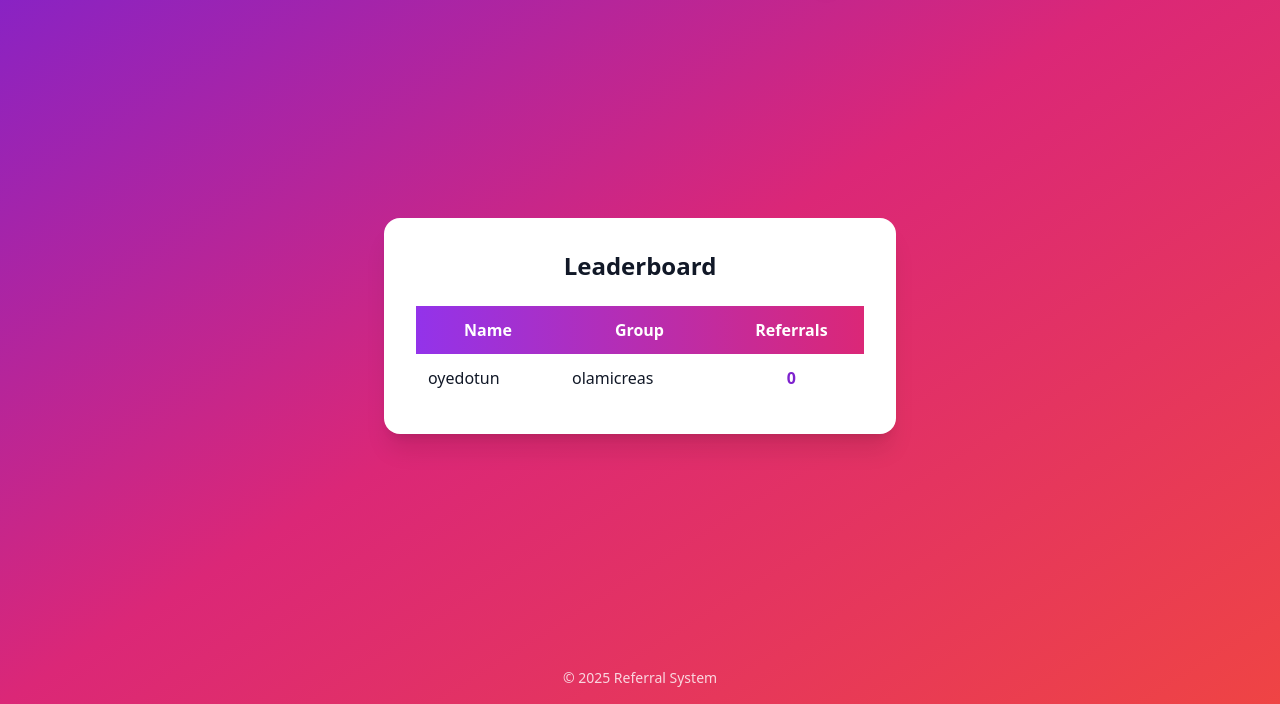
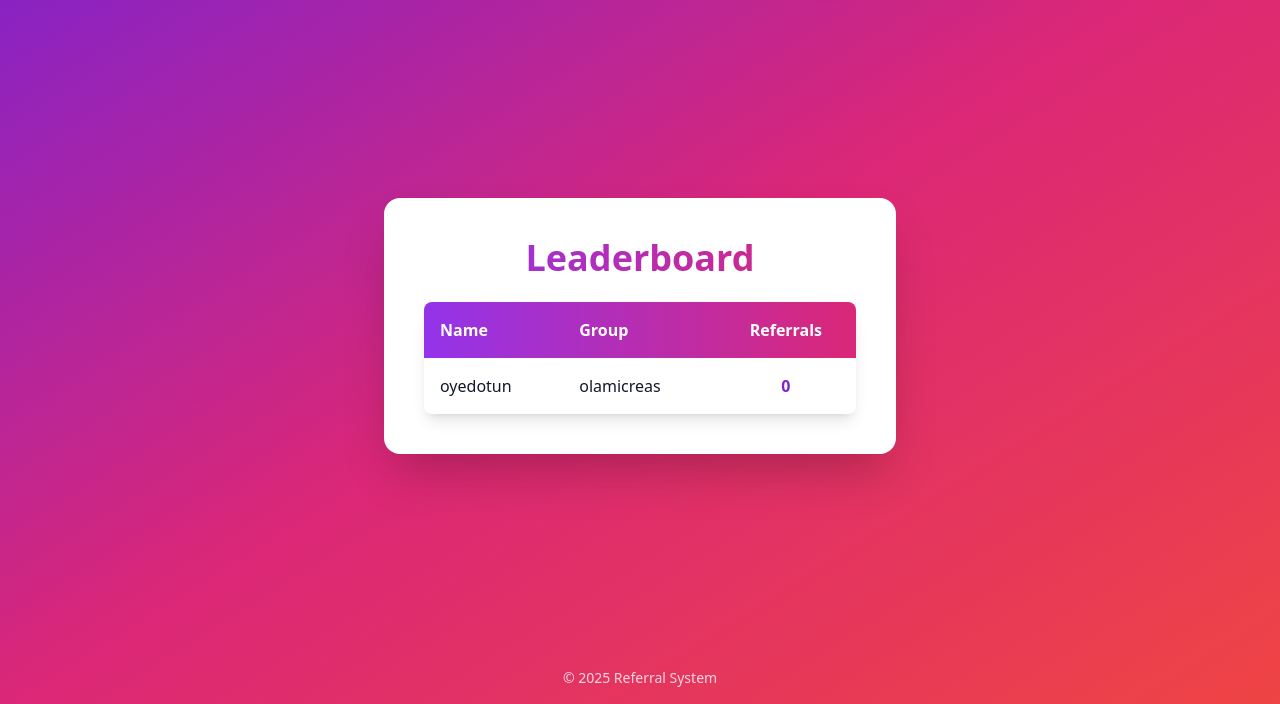
Before and after one commit to olamicreas/whatsapp_bot, a Flask app: page /public in a window 1280 px wide. Shown: the part 96-800 px from the top of the page. Run offline with Flask 3, Linux system fonts and the light colour scheme; some libraries are stand-ins or nearby versions.

Commit message:
Add files via upload

```diff
--- a/templates/progress.html
+++ b/templates/progress.html
@@ -1,36 +1,62 @@
 {% extends "layout.html" %}
 {% block content %}
-<div class="max-w-4xl mx-auto bg-white text-gray-900 rounded-2xl shadow-xl p-8 animate-fade-in">
+
+<div class="bg-white text-gray-900 rounded-2xl shadow-2xl p-6 sm:p-10 max-w-4xl mx-auto animate-fade-slide space-y-8">
+
+  <!-- Individual Progress Section -->
   {% if ref %}
-  <h2 class="text-2xl font-bold mb-4">{{ ref.name }}’s Progress</h2>
-  <p class="text-lg">Group: {{ ref.group }}</p>
-  <p class="text-lg font-semibold mt-2">Total Referrals: <span class="text-purple-600 text-3xl">{{ ref.referrals }}</span></p>
-  <a href="/public" class="inline-block mt-4 text-purple-500 hover:underline">View All</a>
+  <div class="text-center">
+    <h2 class="text-3xl sm:text-4xl font-extrabold bg-gradient-to-r from-purple-600 to-pink-600 bg-clip-text text-transparent mb-2">
+      {{ ref.name }}’s Progress
+    </h2>
+    <p class="text-lg sm:text-xl text-gray-700 mb-2">
+      Group: <span class="font-semibold text-purple-700">{{ ref.group }}</span>
+    </p>
+    <p class="text-xl sm:text-2xl font-bold mt-4">
+      Total Referrals: <span class="text-purple-600 text-4xl">{{ ref.referrals }}</span>
+    </p>
+
+    <a href="/public"
+       class="inline-block mt-6 text-white bg-gradient-to-r from-purple-600 to-pink-600 px-6 py-2 rounded-lg font-medium hover:scale-105 active:scale-95 transition-all duration-200 shadow-md">
+       View Leaderboard
+    </a>
+  </div>
   {% endif %}
 
+  <!-- Leaderboard Section -->
   {% if all_refs %}
-  <h2 class="text-2xl font-bold mb-6 text-center">Leaderboard</h2>
-  <table class="w-full border-collapse">
+  <div class="animate-fade-slide">
+    <h2 class="text-3xl sm:text-4xl font-extrabold text-center bg-gradient-to-r from-purple-600 to-pink-600 bg-clip-text text-transparent mb-6">
+      Leaderboard
+    </h2>
+
+    <div class="overflow-x-auto rounded-lg shadow-lg">
+      <table class="min-w-full border-collapse">
         <thead>
-      <tr class="bg-gradient-to-r from-purple-600 to-pink-600 text-white">
-        <th class="p-3">Name</th>
-        <th class="p-3">Group</th>
-        <th class="p-3">Referrals</th>
+          <tr class="bg-gradient-to-r from-purple-600 to-pink-600 text-white text-sm sm:text-base">
+            <th class="p-3 sm:p-4 text-left">Name</th>
+            <th class="p-3 sm:p-4 text-left">Group</th>
+            <th class="p-3 sm:p-4 text-center">Referrals</th>
           </tr>
         </thead>
         <tbody>
           {% for k, r in all_refs.items() %}
-      <tr class="hover:bg-gray-100 transition">
-        <td class="p-3 font-medium">{{ r.name }}</td>
-        <td class="p-3">{{ r.group }}</td>
-        <td class="p-3 text-center font-bold text-purple-700">{{ r.referrals }}</td>
+          <tr class="hover:bg-gray-100 transition duration-200 text-sm sm:text-base">
+            <td class="p-3 sm:p-4 font-medium">{{ r.name }}</td>
+            <td class="p-3 sm:p-4">{{ r.group }}</td>
+            <td class="p-3 sm:p-4 text-center font-bold text-purple-700">{{ r.referrals }}</td>
           </tr>
           {% endfor %}
         </tbody>
       </table>
+    </div>
+  </div>
   {% endif %}
 </div>
+
 {% endblock %}
+
+<!-- Auto-refresh leaderboard page every 60 seconds -->
 <script>
   if (window.location.pathname === "/public") {
     setInterval(() => location.reload(), 60000);
```
Also changed, not shown: templates/index.html (+17 -26 lines), templates/register.html (+49 -24 lines). Lines whose indentation alone changed are shown as unchanged.
